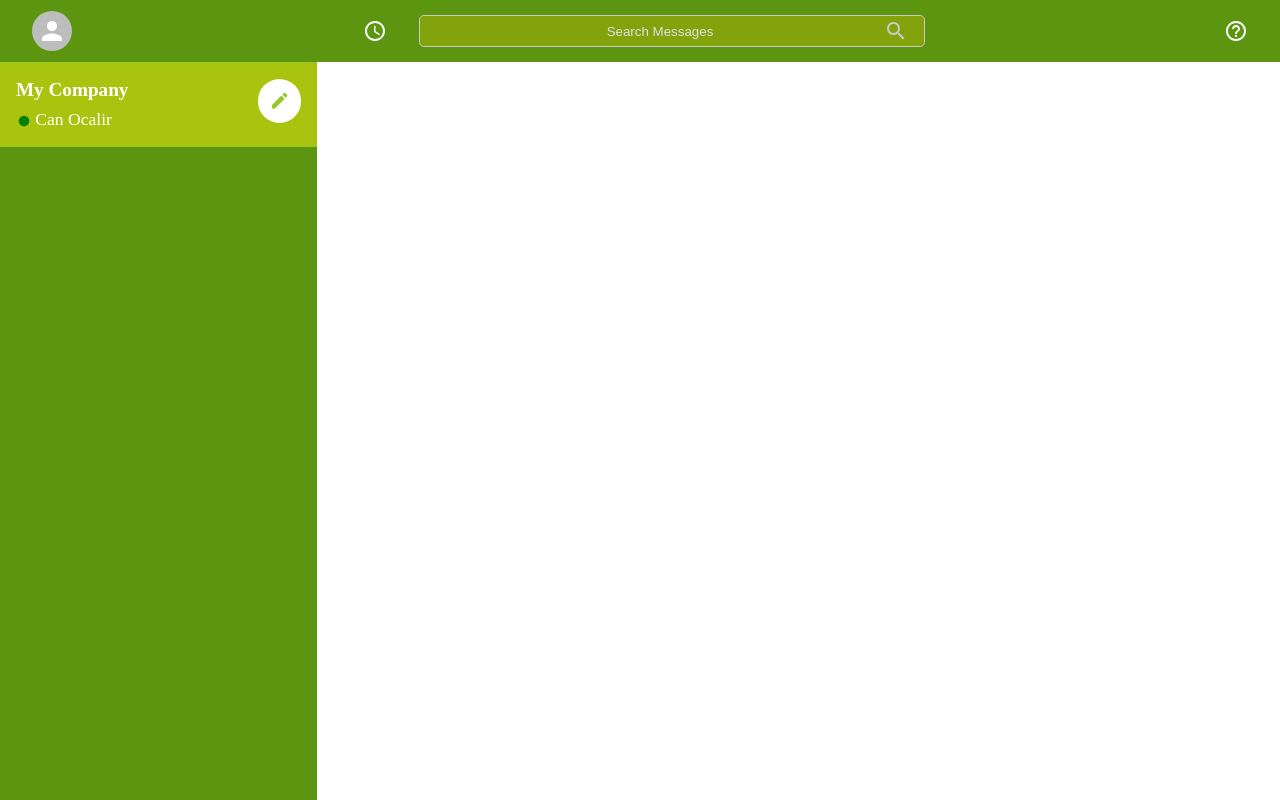
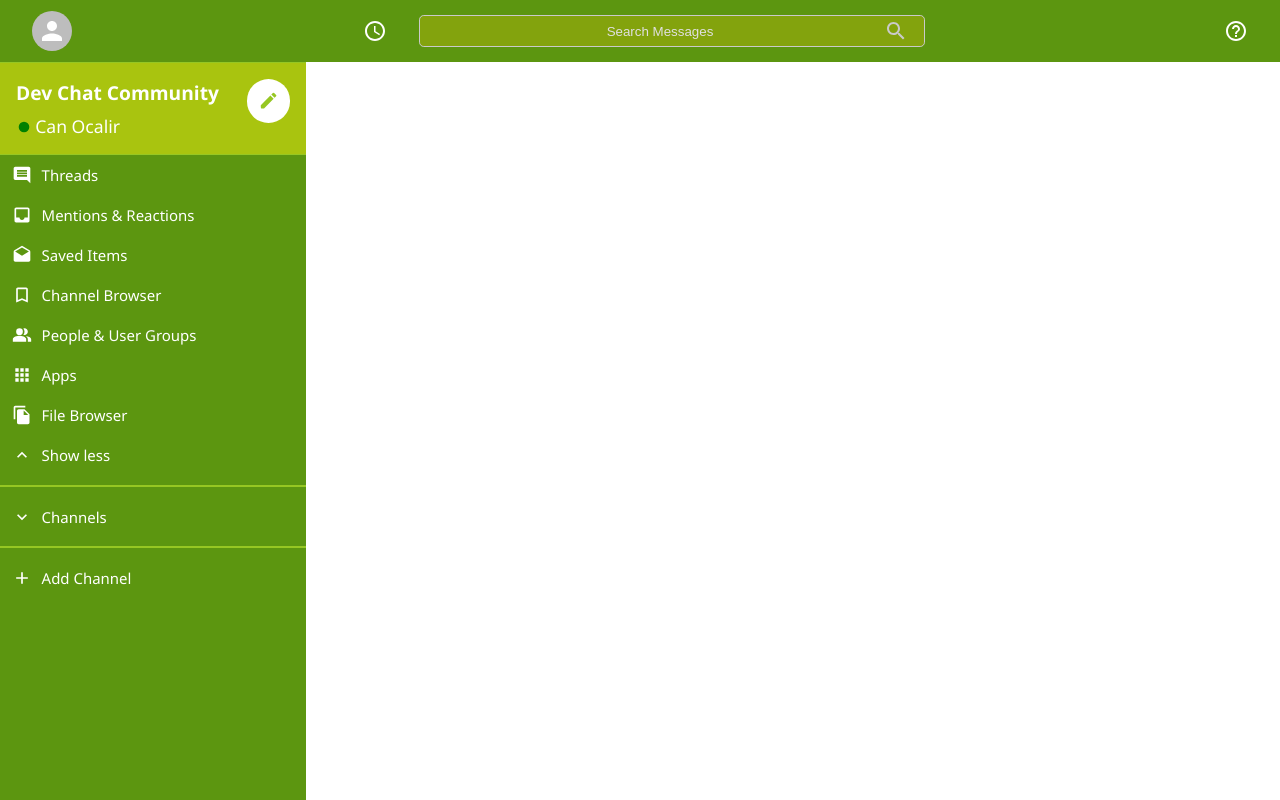
Before and after one commit to canocalir/dev-chat, a React (Vite) app: page / in a window 1280 px wide. Built offline with nearby package versions, Linux system fonts and the light colour scheme.

Commit message:
added firebase and sidebar icons

```diff
--- a/package.json
+++ b/package.json
@@ -12,7 +12,10 @@
     "@material-ui/core": "^4.12.4",
     "@material-ui/icons": "^4.11.3",
     "@reduxjs/toolkit": "^1.9.1",
+    "@types/firebase": "^3.2.1",
+    "@types/material-ui": "^0.21.12",
     "@types/styled-components": "^5.1.26",
+    "firebase": "^9.15.0",
     "react": "^18.2.0",
     "react-dom": "^18.2.0",
     "react-redux": "^8.0.5",
--- /dev/null
+++ b/src/common/types/types.ts
@@ -0,0 +1,8 @@
+import { SvgIconTypeMap } from "@material-ui/core";
+import { OverridableComponent } from "@material-ui/core/OverridableComponent";
+
+export interface SideBarLinkProps {
+    title: string;
+    Icon: OverridableComponent<SvgIconTypeMap<{}, "svg">>;
+    addChannel?: true;
+}
--- a/src/components/Sidebar/Sidebar.styled.ts
+++ b/src/components/Sidebar/Sidebar.styled.ts
@@ -6,6 +6,10 @@ const SidebarContainer = styled.div`
   color: #ffffff;
   max-width: 20rem;
   margin-top: 3.9rem;
+  hr{
+    margin: 0.6rem 0 0.6rem 0;
+    border: 0.07rem solid #96c723;
+  }
 `;
 
 const SidebarHeader = styled.div`
--- a/src/components/Sidebar/Sidebar.tsx
+++ b/src/components/Sidebar/Sidebar.tsx
@@ -1,12 +1,13 @@
+import SidebarLink from "../SidebarLink/SidebarLink"
 import { SidebarContainer, SidebarHeader, SidebarInfo } from "./Sidebar.styled"
-import { Create, FiberManualRecord } from "@material-ui/icons"
+import { Add, Apps, BookmarkBorder, Create, Drafts, ExpandLess, ExpandMore, FiberManualRecord, FileCopy, Inbox, InsertComment, PeopleAlt } from "@material-ui/icons"
 
 const Sidebar = () => {
   return (
     <SidebarContainer>
       <SidebarHeader>
         <SidebarInfo>
-          <h2>My Company</h2>
+          <h2>Dev Chat Community</h2>
           <h3>
             <FiberManualRecord/>
             Can Ocalir
@@ -14,6 +15,18 @@ const Sidebar = () => {
         </SidebarInfo>
         <Create/>
       </SidebarHeader>
+      <SidebarLink Icon={InsertComment} title={"Threads"}/>
+      <SidebarLink Icon={Inbox} title={"Mentions & Reactions"}/>
+      <SidebarLink Icon={Drafts} title={"Saved Items"}/>
+      <SidebarLink Icon={BookmarkBorder} title={"Channel Browser"}/>
+      <SidebarLink Icon={PeopleAlt} title={"People & User Groups"}/>
+      <SidebarLink Icon={Apps} title={"Apps"}/>
+      <SidebarLink Icon={FileCopy} title={"File Browser"}/>
+      <SidebarLink Icon={ExpandLess} title={"Show less"}/>
+      <hr />
+      <SidebarLink Icon={ExpandMore} title={"Channels"}/>
+      <hr />
+      <SidebarLink Icon={Add} addChannel title={"Add Channel"}/>
     </SidebarContainer>
   )
 }
--- /dev/null
+++ b/src/components/SidebarLink/SidebarLink.styled.ts
@@ -0,0 +1,24 @@
+import styled from "styled-components";
+
+const SideBarLinkContainer = styled.div`
+  display: flex;
+  font-size: 0.8rem;
+  align-items: center;
+  padding-left: 0.1rem;
+  cursor: pointer;
+  &:hover{
+    opacity:0.9;
+    background-color: #a9c40f;
+    transition: 300ms ease-in;
+  }
+  h3{
+    font-weight: 500;
+    span{
+        padding: 1rem;
+    }
+  }
+`;
+
+const SideBarLinkChannel = styled.div``;
+
+export { SideBarLinkContainer, SideBarLinkChannel };
--- /dev/null
+++ b/src/components/SidebarLink/SidebarLink.tsx
@@ -0,0 +1,36 @@
+import { SideBarLinkProps } from "../../common/types/types";
+import { SideBarLinkChannel, SideBarLinkContainer } from "./SidebarLink.styled";
+
+const SidebarLink = ({ Icon, title, addChannel }: SideBarLinkProps) => {
+  const iconConditional = Icon && (
+    <Icon fontSize="small" style={{ padding: 10 }} />
+  );
+  const titleConditional = !Icon ? (
+    <SideBarLinkChannel>
+      <span>#</span>
+      {title}
+    </SideBarLinkChannel>
+  ) : (
+    <h3>{title}</h3>
+  );
+
+  const addChannelHandler = () => {
+
+  }
+  const selectChannelHandler = () => {
+
+  }
+
+  const addChannelConditional = addChannel
+    ? addChannelHandler
+    : selectChannelHandler;
+
+  return (
+    <SideBarLinkContainer onClick={addChannelConditional}>
+      {iconConditional}
+      {titleConditional}
+    </SideBarLinkContainer>
+  );
+};
+
+export default SidebarLink;
--- a/src/index.css
+++ b/src/index.css
@@ -5,4 +5,6 @@
 body{
   --devchat-color: #5c9610;
   overflow: hidden;
+  font-family: 'Segoe UI', Tahoma, Geneva, Verdana, sans-serif;
+  -webkit-font-smoothing: antialiased;
 }
```
Also changed, not shown: src/config/firebase.ts (+10 -1 lines), 1 other file (tests, documents, lock files or other folders).
